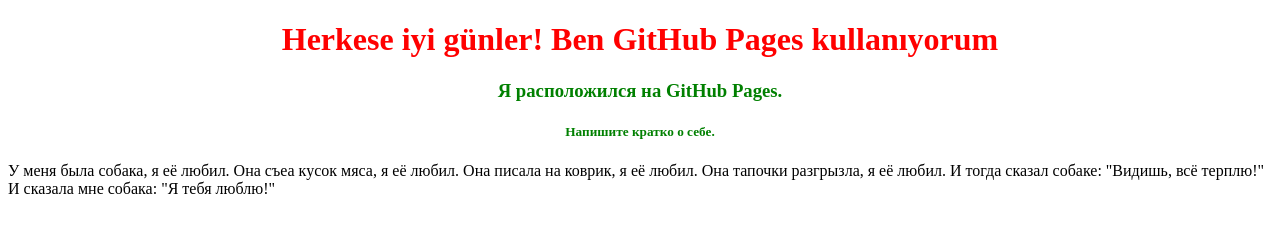
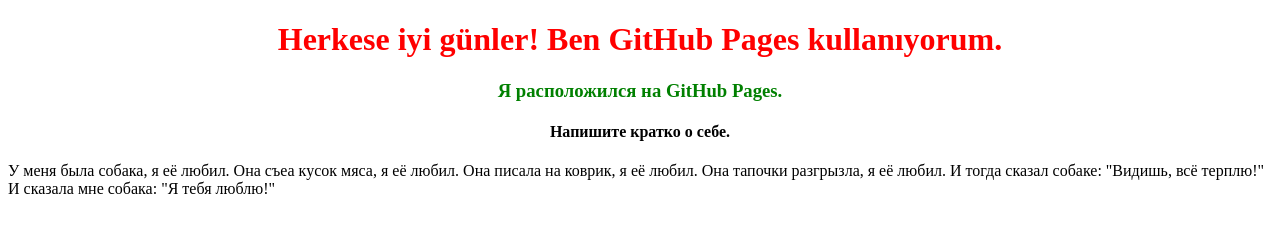
Before and after one commit to S-valetov/s-valetov.github.io, a plain HTML site: page index.html in a window 1280 px wide. Drawn offline with Linux system fonts and the light colour scheme.

Commit message:
2-ая редакция страницы
Вторая редакция персональной страницы.

```diff
--- a/index.html
+++ b/index.html
@@ -1,9 +1,9 @@
 <!DOCTYPE html>
 <html>
 <body>
-<h1 style="text-align:center;color:red;">Herkese iyi günler! Ben GitHub Pages kullanıyorum</h1>
+<h1 style="text-align:center;color:red;">Herkese iyi günler! Ben GitHub Pages kullanıyorum.</h1>
 <h3 style="text-align:center;color:green;">Я расположился на GitHub Pages.</h3>
-<h5 style="text-align:center;color:green;">Напишите кратко о себе.</h5>
+<h4 style="text-align:center;color:#000000;">Напишите кратко о себе.</h4>
 <p>У меня была собака, я её любил. Она съеа кусок мяса, я её любил. Она писала на коврик, я её любил. Она тапочки разгрызла, я её любил. И тогда сказал собаке: "Видишь, всё терплю!" И сказала мне собака: "Я тебя люблю!" </p>
 
 </body>
```
